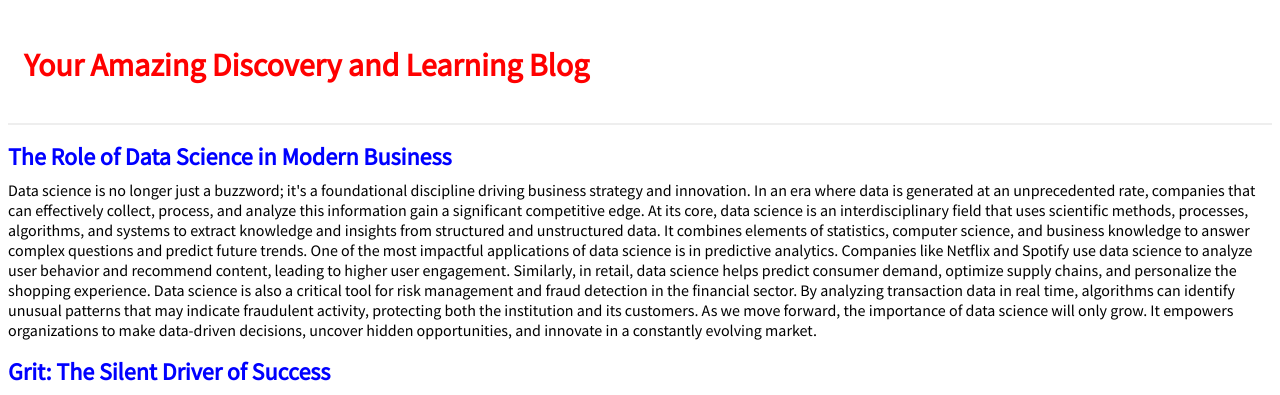
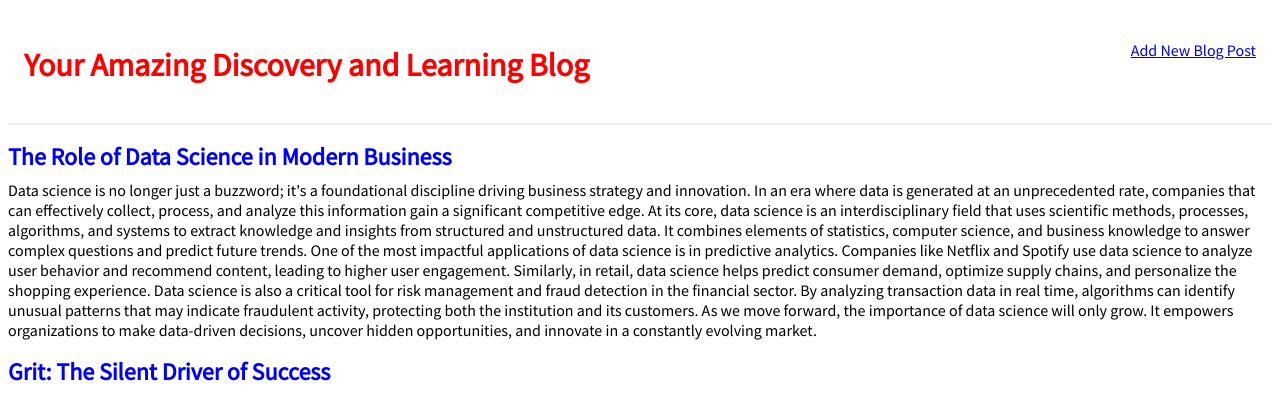
Before and after one commit to Kamunyamike/blogging-platform-api, a Django app: page / in a window 1280 px wide. Shown: the top 395 px of the page. Run offline with Django 5.2, Linux system fonts and the light colour scheme; data comes from the database, SQL or seed files in the repository.

Commit message:
Updated my base template to display a link to a page for entering new blog posts.

```diff
--- a/blogging_app/blog_app/templates/base.html
+++ b/blogging_app/blog_app/templates/base.html
@@ -1,15 +1,19 @@
+{% load static %}
 <html>
     <head>
-        <title>Discovery</title>
+        <title>Your Discovery Blog</title>
         <link href="https://fonts.googleapis.com/css?family=Source+Sans+Pro:" rel="stylesheet">
-        {% load static %}
         <link href="{% static 'css/base.css' %}" rel="stylesheet">
     </head>
     <body>
-        <header>
-            <h1><a href="{% url 'home' %}">Your Amazing Discovery and Learning Blog</a></h1>
-        </header>
         <div>
+            <header>
+                <div class="nav-left">
+                    <h1><a href="{% url 'home' %}">Your Amazing Discovery and Learning Blog</a></h1>
+                </div>
+                <div class="nav-right">
+                    <a href="{% url 'post_new' %}">Add New Blog Post</a>
+            </header>
             {% block content %}
             {% endblock content %}
         </div>
--- a/blogging_app/blog_app/urls.py
+++ b/blogging_app/blog_app/urls.py
@@ -1,7 +1,8 @@
 from django.urls import path
-from .views import BlogListView, BlogDetailView
+from .views import BlogListView, BlogDetailView, BlogCreateView
 
 urlpatterns = [
     path('post/<int:pk>/', BlogDetailView.as_view(), name='post_detail'),
     path('', BlogListView.as_view(), name='home'),
+    path('post/new/', BlogCreateView.as_view(), name='post_new'),
 ]
--- a/blogging_app/blog_app/views.py
+++ b/blogging_app/blog_app/views.py
@@ -1,6 +1,7 @@
 from django.shortcuts import render
 from django.views.generic import ListView, DetailView
 from .models import Post
+from django.views.generic.edit import CreateView
 
 # Create your views here.
 class BlogListView(ListView):
@@ -9,3 +10,7 @@ class BlogListView(ListView):
 class BlogDetailView(DetailView):
     model = Post
     template_name = 'post_detail.html'
+class BlogCreateView(CreateView):
+    model = Post
+    template_name = 'post_new.html'
+    fields = ['__all__']
```
Also changed, not shown: blogging_app/blog_app/templates/post_new.html (added, +9 -0 lines).
